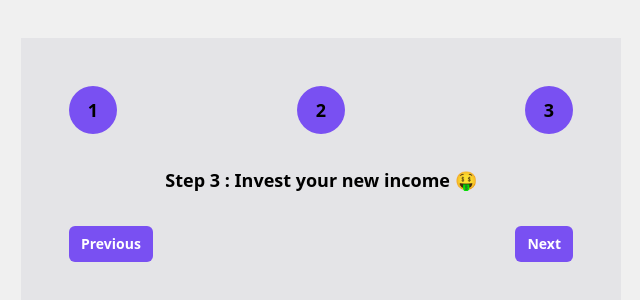
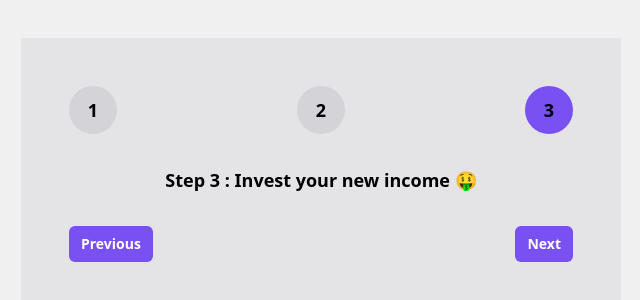
Before and after one commit to Dhruvmehta1311/steps, a React (Create React App) app: page / in a window 1280 px wide. Shown: the part 226-526 px from the top of the page, without its empty margins (319-959 px from the left). Built offline with nearby package versions, Linux system fonts and the light colour scheme.

Commit message:
Changed width.

```diff
--- a/src/App.js
+++ b/src/App.js
@@ -6,28 +6,36 @@ const messages = [
 
 export default function App() {
   const step = 3;
+
+  function handlePrevious() {
+    alert("previous");
+  }
+  function handleNext() {
+    alert("next");
+  }
+
   return (
     <div className="h-screen text-white bg-light-gray flex items-center justify-center ">
-      <div className="p-12 w-[600px] h-fit flex flex-col gap-8 items-center justify-between bg-zinc-200">
+      <div className="p-12 w-[600px] max-w-[90%] h-fit flex flex-col gap-8 items-center justify-between bg-zinc-200">
         <div className="flex items-center justify-between w-full text-black ">
           <div
             className={`${
-              step >= 1 ? "bg-custom-purple" : "bg-zinc-300"
-            } rounded-full  w-12 font-semibold text-lg h-12 flex items-center justify-center`}
+              step === 1 ? "bg-custom-purple" : "bg-zinc-300"
+            } rounded-full  w-12 font-semibold text-lg h-12 flex items-center justify-center cursor-pointer`}
           >
             1
           </div>
           <div
             className={`${
-              step >= 1 ? "bg-custom-purple" : "bg-zinc-300"
-            } rounded-full  w-12 font-semibold text-lg h-12 flex items-center justify-center`}
+              step === 2 ? "bg-custom-purple" : "bg-zinc-300"
+            } rounded-full  w-12 font-semibold text-lg h-12 flex items-center justify-center `}
           >
             2
           </div>
           <div
             className={`${
-              step >= 1 ? "bg-custom-purple" : "bg-zinc-300"
-            } rounded-full  w-12 font-semibold text-lg h-12 flex items-center justify-center`}
+              step === 3 ? "bg-custom-purple" : "bg-zinc-300"
+            } rounded-full  w-12 font-semibold text-lg h-12 flex items-center justify-center cursor-pointer`}
           >
             3
           </div>
@@ -39,12 +47,17 @@ export default function App() {
           <button
             style={{ backgroundColor: "#7950f2" }}
             className="font-semibold text-sm px-3 py-2 rounded-md"
+            onClick={handlePrevious}
+            // onMouseEnter={() => {
+            //   alert("Mouse has Entered.");
+            // }}
           >
             Previous
           </button>
           <button
             style={{ backgroundColor: "#7950f2" }}
             className="font-semibold text-sm px-3 py-2 rounded-md"
+            onClick={handleNext}
           >
             Next
           </button>
```
